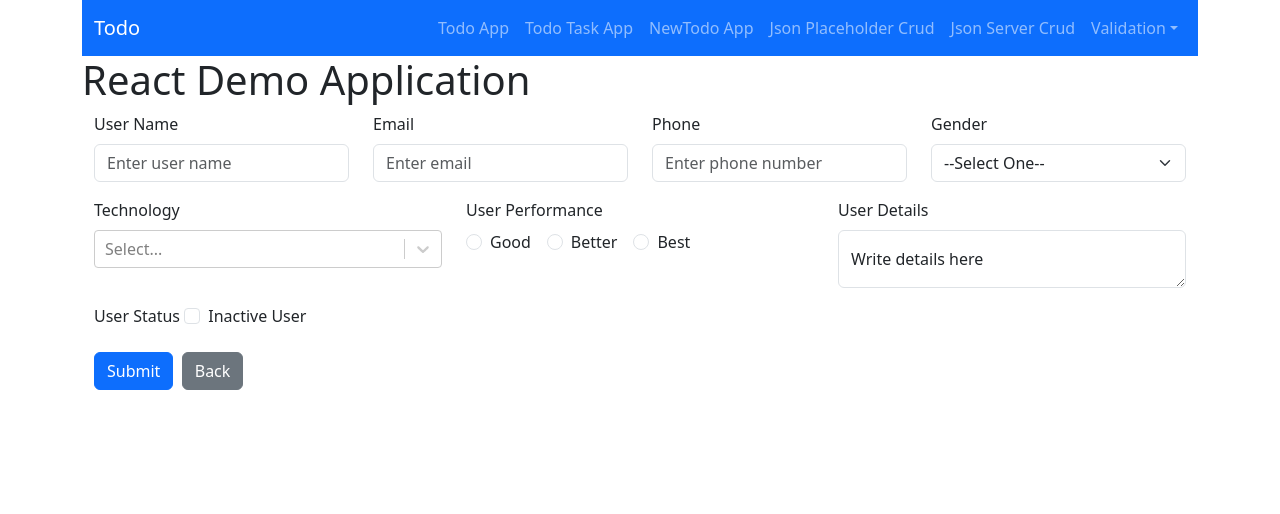
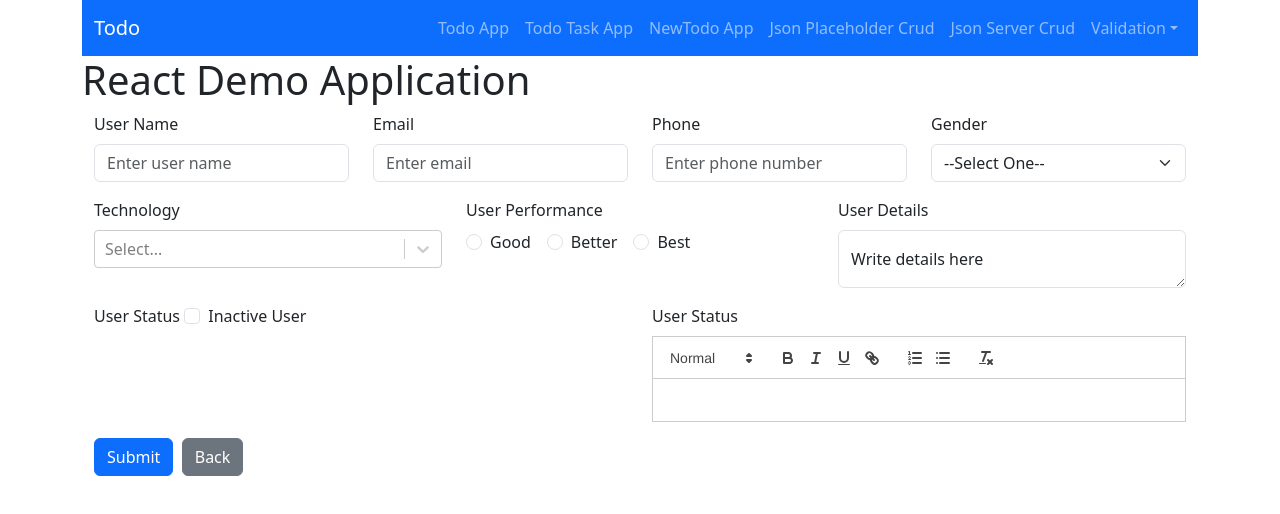
Before and after one commit to gitcoder-23/react18-demo-tutorial-app-kr, a React (Create React App) app: page /jsonserver/add/newuser in a window 1280 px wide. Shown: the top 514 px of the page. Built offline with nearby package versions, Linux system fonts and the light colour scheme.

Commit message:
React Quill Added

```diff
--- a/db.json
+++ b/db.json
@@ -222,6 +222,31 @@
       "details": "Good mEmployee",
       "status": false,
       "id": 1700380945922
+    },
+    {
+      "id": 1700382496717,
+      "employeename": "Linda Rose",
+      "email": "linda@yahoo.com",
+      "phone": "4584741478",
+      "gender": "female",
+      "technology": [
+        {
+          "value": "node",
+          "label": "Node"
+        },
+        {
+          "value": "react",
+          "label": "React"
+        },
+        {
+          "value": "angular",
+          "label": "Angular"
+        }
+      ],
+      "performance": "better",
+      "details": "Check Linda",
+      "status": true,
+      "fulldetails": "<p>Good and new user for the database.</p>"
     }
   ]
 }
--- a/package.json
+++ b/package.json
@@ -13,6 +13,7 @@
     "react": "^18.2.0",
     "react-bootstrap": "^2.9.1",
     "react-dom": "^18.2.0",
+    "react-quill": "^2.0.0",
     "react-router-dom": "^6.17.0",
     "react-scripts": "5.0.1",
     "react-select": "^5.8.0",
--- a/src/CrudRealJsonServer/AddNewUser.js
+++ b/src/CrudRealJsonServer/AddNewUser.js
@@ -6,6 +6,7 @@ import { toast } from "react-toastify";
 import Select from "react-select";
 import makeAnimated from "react-select/animated";
 import { Link, useNavigate } from "react-router-dom";
+import ReactQuill from "react-quill";
 
 const AddNewUser = () => {
   const animatedComponents = makeAnimated();
@@ -20,6 +21,8 @@ const AddNewUser = () => {
     userDetails: "",
     userStatus: false,
   });
+
+  const [userFullDetails, setUserFullDetails] = useState("");
   const techOptions = [
     {
       value: "angular",
@@ -65,7 +68,8 @@ const AddNewUser = () => {
       !userFormState.userGender ||
       userFormState.technology.length === 0 ||
       !userFormState.userPerformance ||
-      !userFormState.userDetails
+      !userFormState.userDetails ||
+      !userFullDetails
       // ||
       // userFormState.userStatus === false
     ) {
@@ -83,6 +87,7 @@ const AddNewUser = () => {
         performance: userFormState.userPerformance,
         details: userFormState.userDetails,
         status: userFormState.userStatus,
+        fulldetails: userFullDetails,
       };
       axios
         .post(`${baseUrl}/user/`, newData)
@@ -107,7 +112,7 @@ const AddNewUser = () => {
         });
     }
   };
-  console.log("userFormState=>", userFormState.userStatus);
+  console.log("userFullDetails=>", userFullDetails);
   return (
     <div className="container">
       <Form>
@@ -282,6 +287,16 @@ const AddNewUser = () => {
               />
             </Form.Group>
           </div>
+          <div className="col-md-6">
+            <Form.Group className="mb-3">
+              <Form.Label>User Status</Form.Label>{" "}
+              <ReactQuill
+                theme="snow"
+                value={userFullDetails}
+                onChange={setUserFullDetails}
+              />
+            </Form.Group>
+          </div>
         </div>
         <Button variant="primary" type="button" onClick={addNewUser}>
           Submit
--- a/src/index.js
+++ b/src/index.js
@@ -6,6 +6,7 @@ import reportWebVitals from "./reportWebVitals";
 
 import "bootstrap/dist/css/bootstrap.min.css";
 import "react-toastify/dist/ReactToastify.css";
+import "react-quill/dist/quill.snow.css";
 import { BrowserRouter } from "react-router-dom";
 
 const root = ReactDOM.createRoot(document.getElementById("root"));
```
Also changed, not shown: 1 other file (tests, documents, lock files or other folders).
